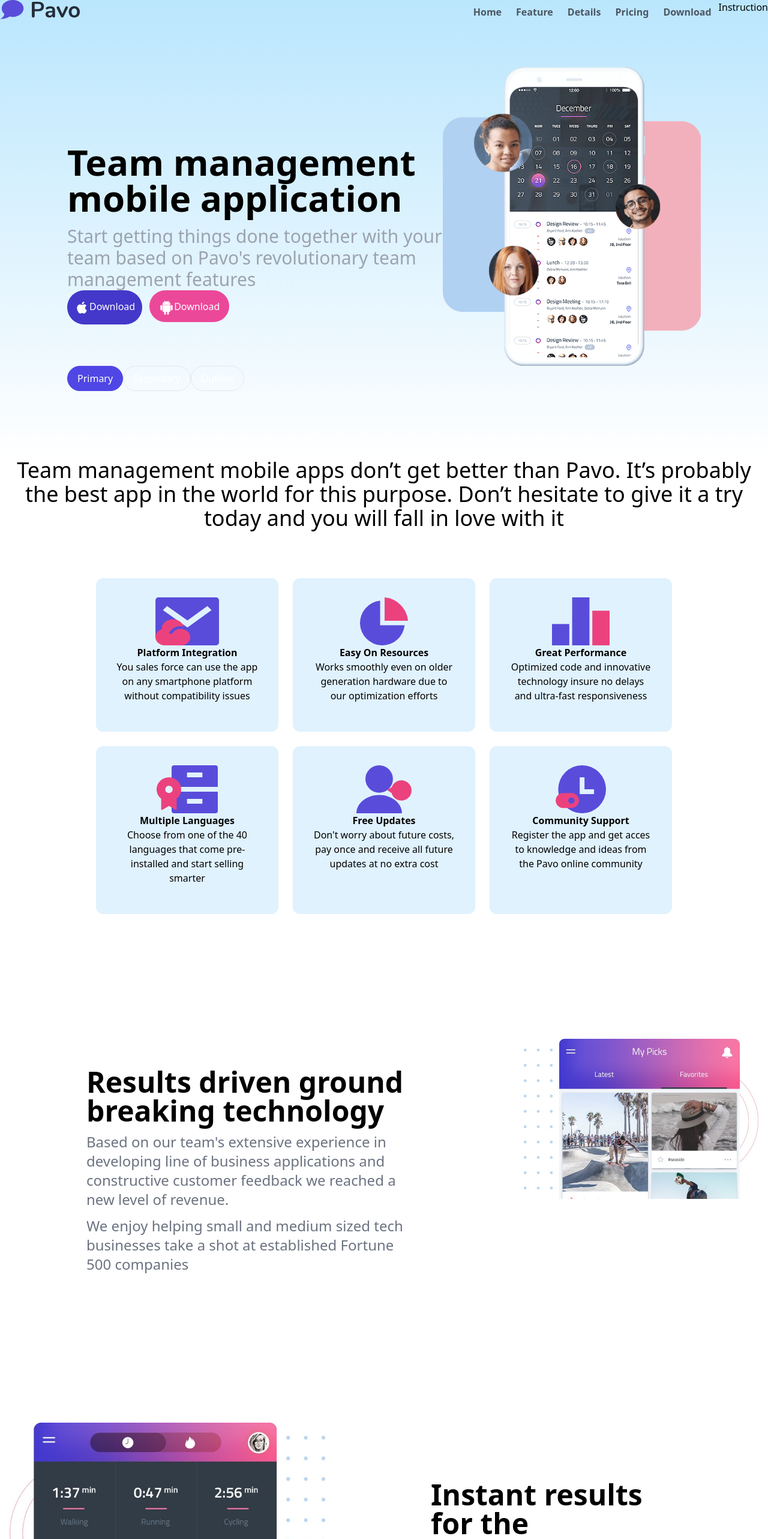
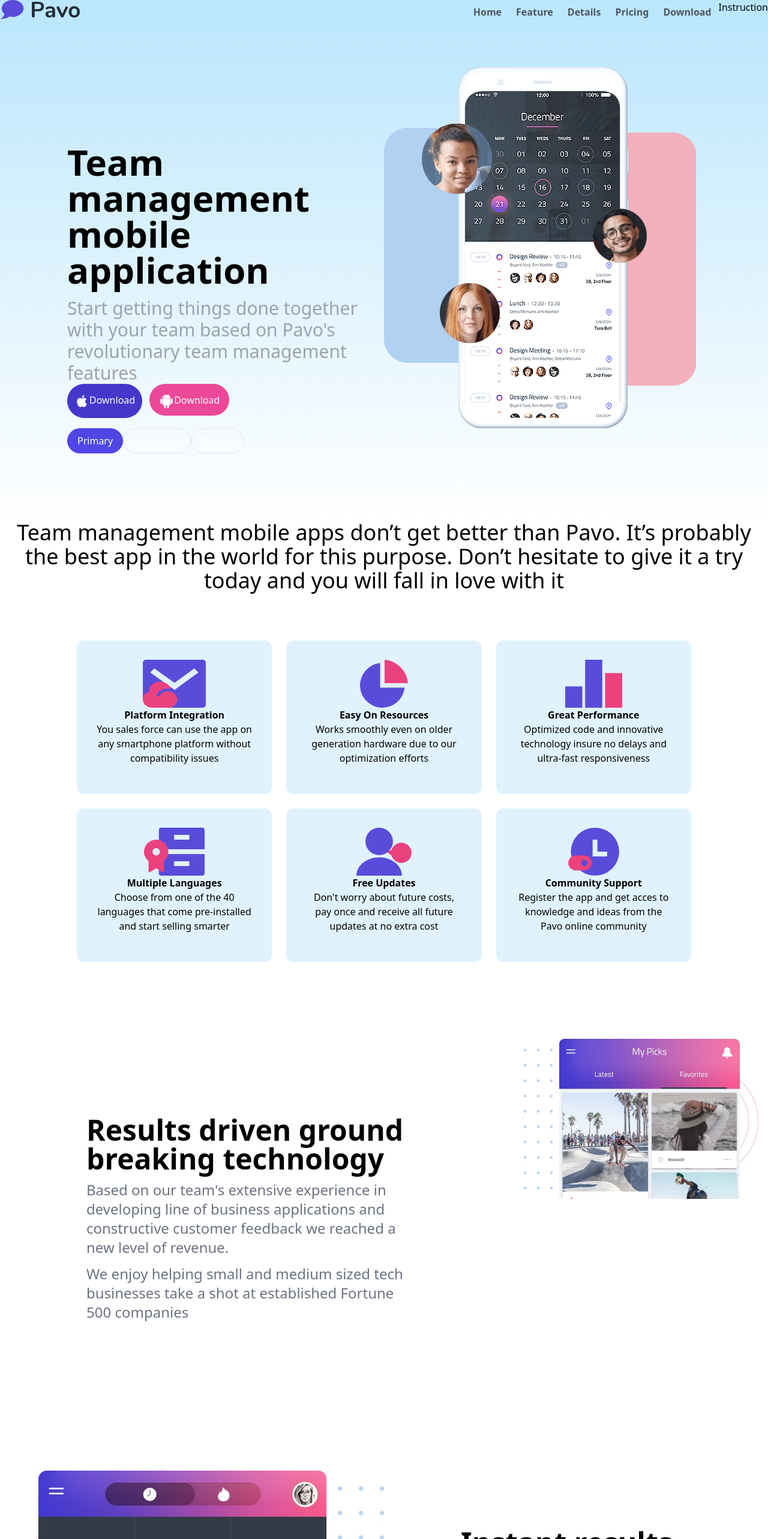
Before and after one commit to jacaranda-darkhanbaatar/marketing, a React (Create React App) app: page / in a window 1280 px wide. Shown: the top 2566 px of the page at 60% size. Built offline with nearby package versions, Linux system fonts and the light colour scheme.

Commit message:
duusgaarai huuy

```diff
--- a/src/components/Counter.jsx
+++ b/src/components/Counter.jsx
@@ -38,7 +38,7 @@
     return (
         <div id="counter" className="container mx-auto pt-20">
 
-            <div className="grid grid-cols-5 gap-9 px-40">
+            <div className="grid grid-cols-5 gap-9 px-40 sm:grid-cols-1">
                 {counter.map((counter) => (
                     <div className="p-8">
                         <div className="flex flex-col  items-center">
--- a/src/components/Details.jsx
+++ b/src/components/Details.jsx
@@ -15,7 +15,7 @@
         },
     ];
     return (<header id="details">
-        <div className="container mx-auto flex justify-between pt-32 px-4 gri grid-cols-12 gap-12 pb-10">
+        <div className="container mx-auto lg:flex   justify-between pt-32 px-4 gri grid-cols-12 gap-12 pb-10">
 
             <div className="mt-32 px-32  text-sm leading-3">
                 <h1 className="font-bold text-5xl my-67">
@@ -33,14 +33,14 @@
                 </p>
 
             </div>
-            <div className="w-full  pt-20 inline ">
+            <div className="w-full  lg:p-0 p-24  inline ">
                 <img src="images/details-1.jpg" alt="alternative" />
             </div>
 
         </div>
-        <div className="container mx-auto flex justify-between pt-32 px-4 gri grid-cols-12 gap-12 pb-10">
-            <div className="w-full pt-20 inline"><img src="images/details-2.jpg" alt="alternative" /></div>
-            <div className=" pt-30 mt-32 px-32 w-full">
+        <div className="container mx-auto   pt-32 px-4 grid grid-cols-1 lg:grid-cols-2  pb-10">
+            <div className="pt-20 inline"><img src="images/details-2.jpg" alt="alternative" /></div>
+            <div className=" pt-30 mt-32 lg:px-32 px-38 w-full">
                 <div className="mt-12">
                     <h1 className="mb-6 font-bold text-5xl">Instant results for the marketing department</h1>
                     {/* <ul className="list mb-7 space-y-2">
@@ -102,12 +102,12 @@
 
                 </h1>
                 <p className="pt-4 text-gray-500 grid text-2xl ">
-                Get a glimpse of what this app can do for your marketing automation and understand why
-                current users are so excited when using Pavo together with their teams.
+                    Get a glimpse of what this app can do for your marketing automation and understand why
+                    current users are so excited when using Pavo together with their teams.
                 </p>
                 <p className="pt-4 text-gray-500 grid text-2xl ">
-                We will promptly answer any questions and honor your requests
-                based on the service level agreement
+                    We will promptly answer any questions and honor your requests
+                    based on the service level agreement
                 </p>
 
             </div>
--- a/src/components/Features.jsx
+++ b/src/components/Features.jsx
@@ -39,7 +39,7 @@
   ];
   return (
     <div id="features" className=" container mx-auto pt-20">
-      <div className="grid grid-cols-3 gap-6 px-40 ">
+      <div className="grid sm:grid-cols-2 md:grid-cols-3 gap-6 px-12 sm:px-24 md:px-32 grid-cols-1">
         {features.map((feature) => (
           <div className=" bg-sky-100 text-center rounded-xl p-8 ">
             <div className="flex justify-center ">
--- a/src/components/Header.jsx
+++ b/src/components/Header.jsx
@@ -3,8 +3,8 @@
 const Header = () => {
   return (
     <header id="header" className="bg-gradient-to-b from-sky-200 p-28">
-      <div className="container mx-auto flex justify-between">
-        <div className="mt-32">
+      <div className="container mx-auto  flex-wrap lg:flex">
+        <div className="mt-32 w-full lg:w-1/2">
           <h1 className="font-bold text-6xl my-67">
             Team management
             mobile application</h1>
@@ -21,7 +21,7 @@
             Download
           </a>
         </div>
-        <div className="w-full">
+        <div className="w-full lg:w-1/2">
           <img src="images/header-smartphone.png" alt="alternative" />
         </div>
       </div>
--- a/src/components/TeamMates.jsx
+++ b/src/components/TeamMates.jsx
@@ -53,12 +53,12 @@
                     delay: 2500,
                     disableOnInteraction: false,
                 }}
-                className="bg-sky-50"
+                className="bg-sky-50 mt-32"
 
             >
                 {data.map((item) => (
                     <SwiperSlide>
-                        <img src={item.image} className="  rounded-full size-24 h-24 m-auto place-items:center"/>
+                        <img src={item.image} className="  rounded-full size-24 h-24 m-auto place-items:center align-items:center"/>
                         <div className="pt-4 text-gray-500 grid text-1xl text-center w-64 size-40  mx-40 italic mb-3">{item.description}</div>
                     </SwiperSlide>
                 ))}
```
